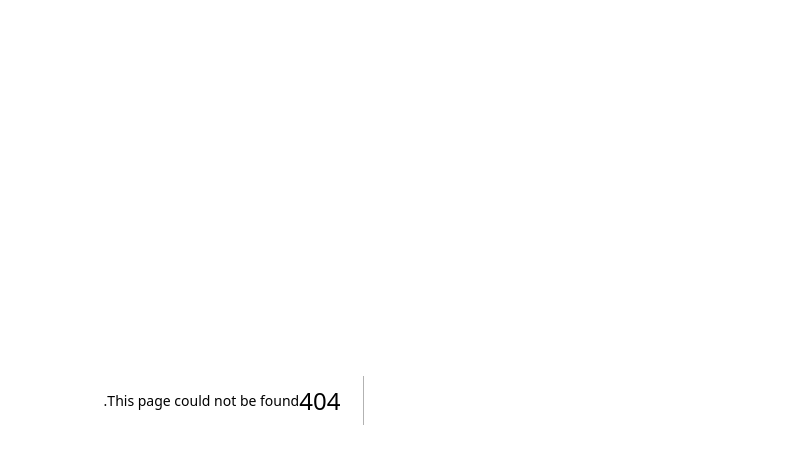
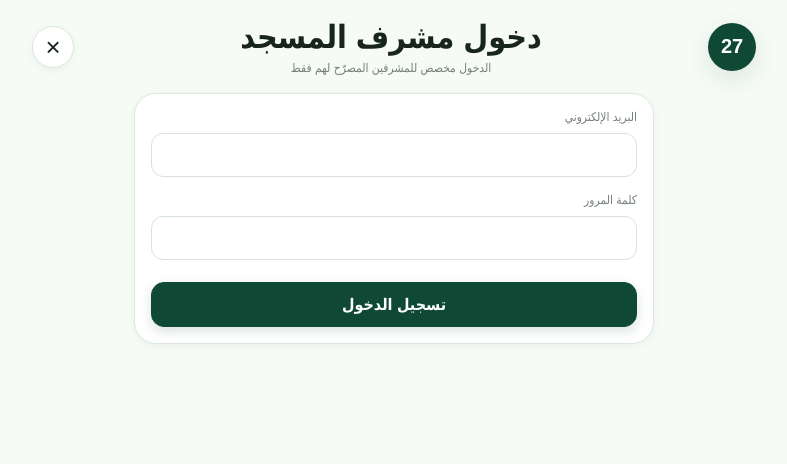
Before and after one commit to Alhamzy/27, a Next.js app: page /admin/login in a window 1280 px wide. Before the commit this address had no page. Shown: the top 464 px of the page, without its empty margins (438-1225 px from the left). Built offline with nearby package versions, Linux system fonts and the light colour scheme.

Commit message:
Batch 5: add admin login screen

```diff
--- /dev/null
+++ b/src/app/admin/login/page.tsx
@@ -0,0 +1,76 @@
+'use client';
+
+import { FormEvent, useState } from 'react';
+import { useRouter } from 'next/navigation';
+import { createClient } from '@/lib/supabase/browser';
+
+export default function AdminLoginPage() {
+  const router = useRouter();
+  const [email, setEmail] = useState('');
+  const [password, setPassword] = useState('');
+  const [error, setError] = useState<string | null>(null);
+  const [loading, setLoading] = useState(false);
+
+  const submit = async (event: FormEvent<HTMLFormElement>) => {
+    event.preventDefault();
+    setLoading(true);
+    setError(null);
+
+    const supabase = createClient();
+    const { error: authError } = await supabase.auth.signInWithPassword({ email, password });
+
+    if (authError) {
+      setError('تعذر تسجيل الدخول. تحقق من البريد وكلمة المرور.');
+      setLoading(false);
+      return;
+    }
+
+    router.replace('/admin');
+    router.refresh();
+  };
+
+  return (
+    <main className="admin-shell" dir="rtl">
+      <header className="admin-topbar">
+        <div className="brand-mark">27</div>
+        <div className="admin-title-wrap">
+          <div className="admin-title-row"><h1>دخول مشرف المسجد</h1></div>
+          <p>الدخول مخصص للمشرفين المصرّح لهم فقط</p>
+        </div>
+        <button className="icon-button" onClick={() => router.push('/')} aria-label="إغلاق">×</button>
+      </header>
+
+      <section className="admin-mosque-card" style={{ maxWidth: 520, marginInline: 'auto' }}>
+        <form onSubmit={submit}>
+          <label className="admin-label" htmlFor="admin-email">البريد الإلكتروني</label>
+          <input
+            id="admin-email"
+            type="email"
+            autoComplete="email"
+            required
+            value={email}
+            onChange={(event) => setEmail(event.target.value)}
+            style={{ width: '100%', padding: 12, border: '1px solid #d7e3da', borderRadius: 12, marginBottom: 16 }}
+          />
+
+          <label className="admin-label" htmlFor="admin-password">كلمة المرور</label>
+          <input
+            id="admin-password"
+            type="password"
+            autoComplete="current-password"
+            required
+            value={password}
+            onChange={(event) => setPassword(event.target.value)}
+            style={{ width: '100%', padding: 12, border: '1px solid #d7e3da', borderRadius: 12, marginBottom: 16 }}
+          />
+
+          {error && <p role="alert" style={{ color: '#b42318', fontSize: 13 }}>{error}</p>}
+
+          <button className="primary-action wide" type="submit" disabled={loading}>
+            {loading ? 'جارٍ تسجيل الدخول…' : 'تسجيل الدخول'}
+          </button>
+        </form>
+      </section>
+    </main>
+  );
+}
```
